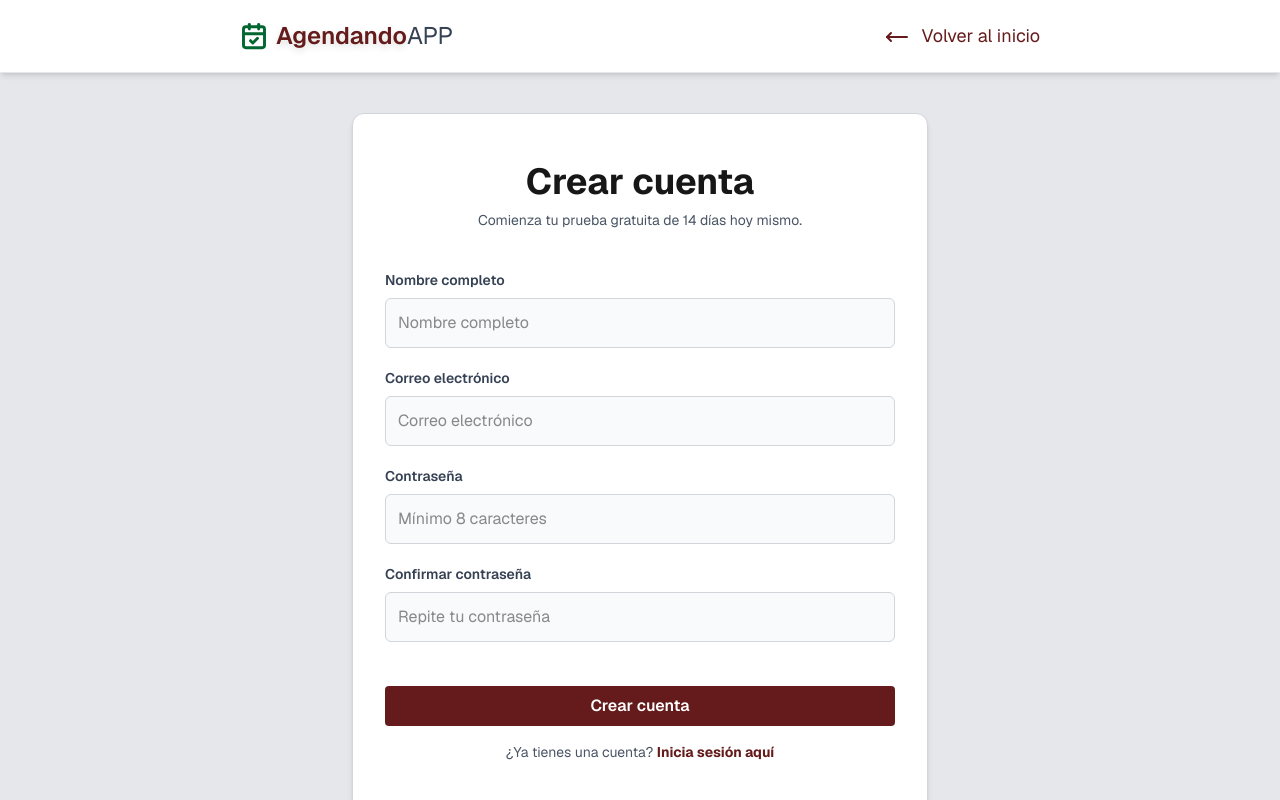
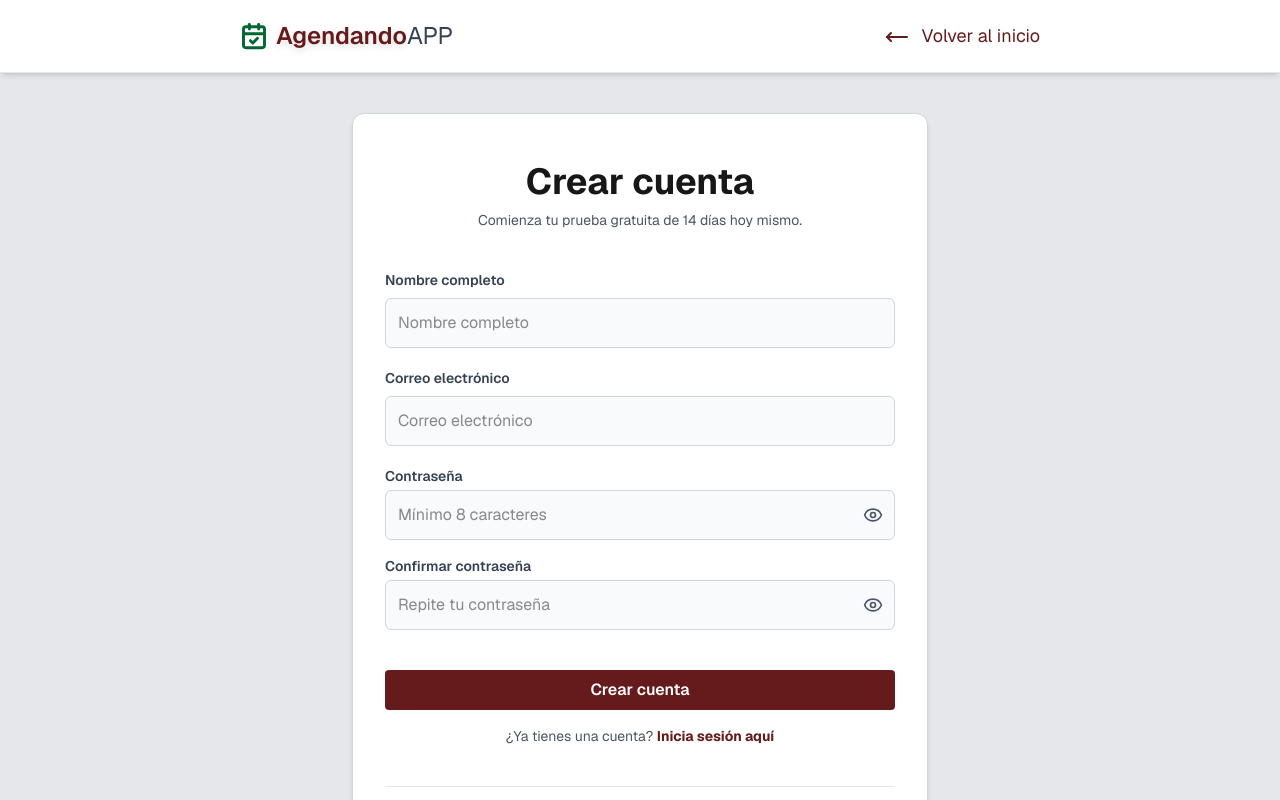
Before and after one commit to alanVelazquez14/agendando-app, a Next.js app in the folder client/: page /register in a window 1280 px wide. Shown: the top 800 px of the page. Built offline with nearby package versions, Linux system fonts and the light colour scheme.

Commit message:
feat: add mostrar/ocultar contraseña y barra de contraseña segura

```diff
--- a/client/src/app/login/page.tsx
+++ b/client/src/app/login/page.tsx
@@ -1,5 +1,6 @@
 "use client";
 
+import { PasswordInput } from "@/components/PasswordInput";
 import { useState } from "react";
 import { toast } from "sonner";
 import { useRouter } from "next/navigation";
@@ -58,7 +59,7 @@ export default function LoginPage() {
       setTimeout(() => {
         router.push("/dashboard");
         toast.success("Inicio de sesión exitoso");
-      }, 1000);
+      }, 2000);
     } catch (error) {
       toast.error("Error al iniciar sesión");
       console.log(error);
@@ -89,6 +90,13 @@ export default function LoginPage() {
                 )}
               </div>
 
+              {input.type === "password" ? (
+                <PasswordInput
+                  name={input.name}
+                  placeholder={input.placeholder}
+                  onChange={handleChange}
+                />
+              ) : (
                 <input
                   type={input.type}
                   name={input.name}
@@ -96,6 +104,7 @@ export default function LoginPage() {
                   className="w-full mt-2 mb-1 p-3 bg-gray-50 border border-gray-300 rounded-md focus:outline-none focus:ring-2 focus:ring-[#651B1B]"
                   onChange={handleChange}
                 />
+              )}
             </div>
           ))}
 
--- a/client/src/app/register/page.tsx
+++ b/client/src/app/register/page.tsx
@@ -1,4 +1,6 @@
 "use client";
+import { PasswordBar } from "@/components/PasswordBar";
+import { PasswordInput } from "@/components/PasswordInput";
 import { useRouter } from "next/navigation";
 import { useState } from "react";
 import { toast } from "sonner";
@@ -108,6 +110,31 @@ export default function RegisterPage() {
         <form className="space-y-4 mt-10" onSubmit={handleSubmit}>
           {input.map((field) => (
             <div key={field.name}>
+              {field.type === "password" ? (
+                <>
+                  <PasswordInput
+                    label={field.label}
+                    name={field.name}
+                    value={formData[field.name as keyof FormData]}
+                    onChange={handleChange}
+                    placeholder={field.placeholder}
+                  />
+
+                  {field.name === "password" &&
+                    formData.password.length > 0 && (
+                      <PasswordBar password={formData.password} />
+                    )}
+
+                  {field.name === "confirmPassword" &&
+                    formData.confirmPassword.length > 0 &&
+                    formData.password !== formData.confirmPassword && (
+                      <p className="text-sm text-red-600 mt-1">
+                        Las contraseñas no coinciden
+                      </p>
+                    )}
+                </>
+              ) : (
+                <>
                   <label className="text-sm block text-gray-700 font-semibold mt-3">
                     {field.label}
                   </label>
@@ -119,6 +146,8 @@ export default function RegisterPage() {
                     onChange={handleChange}
                     className="w-full mt-2 mb-1 p-3 bg-gray-50 border border-gray-300 rounded-md focus:outline-none focus:ring-2 focus:ring-[#651B1B]"
                   />
+                </>
+              )}
             </div>
           ))}
 
--- /dev/null
+++ b/client/src/components/PasswordBar.tsx
@@ -0,0 +1,42 @@
+"use client";
+
+export function PasswordBar({ password }: { password: string }) {
+  const getStrength = () => {
+    let score = 0;
+
+    if (password.length >= 8) score++;
+    if (/[A-Z]/.test(password)) score++;
+    if (/[0-9]/.test(password)) score++;
+    if (/[^A-Za-z0-9]/.test(password)) score++;
+
+    return score;
+  };
+
+  const strength = getStrength();
+
+  const levels = ["Muy débil, agrega mayúsculas y números", "Débil, incluye caracteres especiales", "Media", "Aceptable, pero puede mejorar", "Excelente, segura"];
+  const colors = [
+    "bg-red-500",
+    "bg-orange-500",
+    "bg-yellow-500",
+    "bg-green-500",
+    "bg-emerald-600",
+  ];
+
+  return (
+    <div className="mt-2">
+      <div className="w-full h-2 bg-gray-200 rounded">
+        <div
+          className={`h-2 rounded transition-all duration-300 ${
+            colors[strength]
+          }`}
+          style={{ width: `${(strength + 1) * 20}%` }}
+        />
+      </div>
+
+      <p className="text-xs mt-1 text-gray-600 font-semibold">
+        {levels[strength]}
+      </p>
+    </div>
+  );
+}
--- /dev/null
+++ b/client/src/components/PasswordInput.tsx
@@ -0,0 +1,49 @@
+"use client";
+
+import { useState } from "react";
+import { Eye, EyeOff } from "lucide-react";
+
+export function PasswordInput({
+  label,
+  name,
+  value,
+  onChange,
+  placeholder,
+}: {
+  label?: string;
+  name: string;
+  value?: string;
+  onChange: (e: React.ChangeEvent<HTMLInputElement>) => void;
+  placeholder?: string;
+}) {
+  const [show, setShow] = useState(false);
+
+  return (
+    <div className="mt-3">
+      {label && (
+        <label className="text-sm text-gray-700 font-semibold block mb-1">
+          {label}
+        </label>
+      )}
+
+      <div className="relative">
+        <input
+          type={show ? "text" : "password"}
+          name={name}
+          value={value}
+          onChange={onChange}
+          placeholder={placeholder}
+          className="w-full p-3 bg-gray-50 border border-gray-300 rounded-md focus:outline-none focus:ring-2 focus:ring-[#651B1B]"
+        />
+
+        <button
+          type="button"
+          onClick={() => setShow(!show)}
+          className="absolute right-3 top-1/2 -translate-y-1/2 text-gray-600"
+        >
+          {show ? <EyeOff size={20} /> : <Eye size={20} />}
+        </button>
+      </div>
+    </div>
+  );
+}
```
Lines whose indentation alone changed are shown as unchanged.
